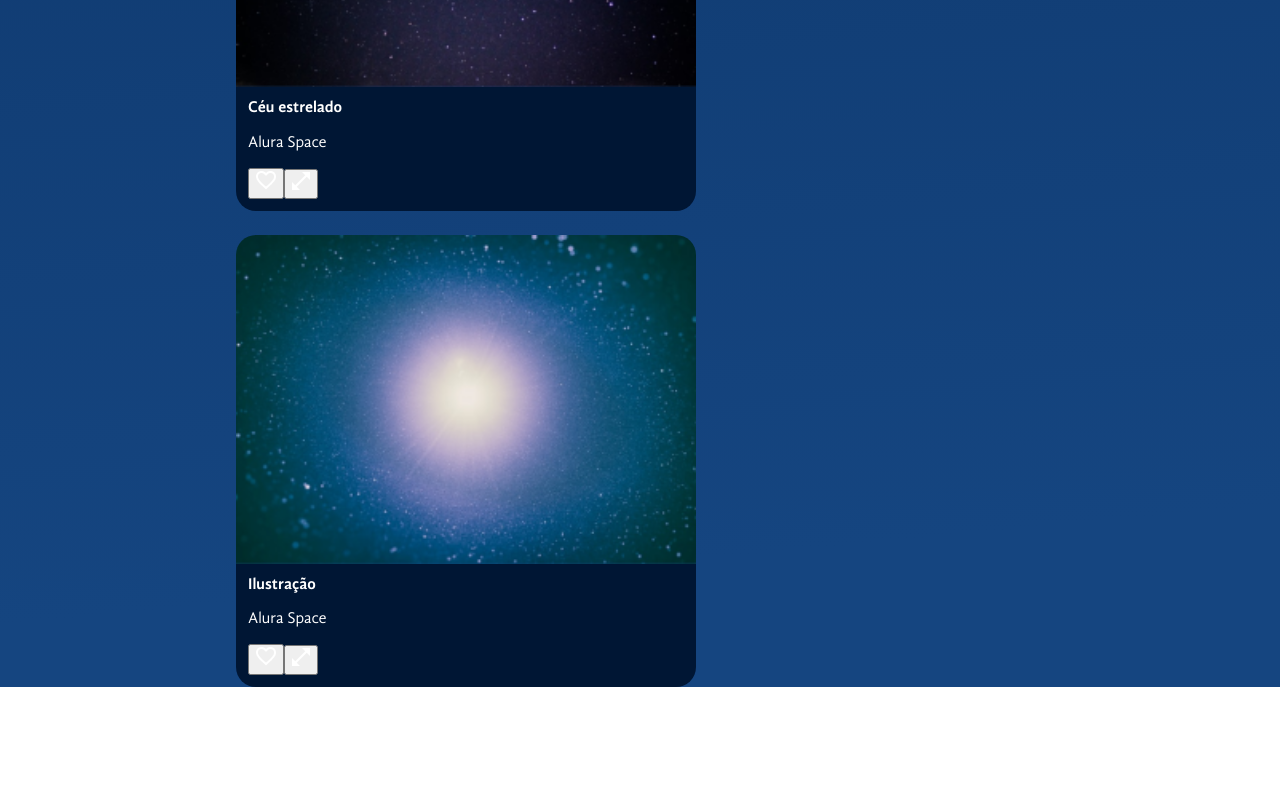
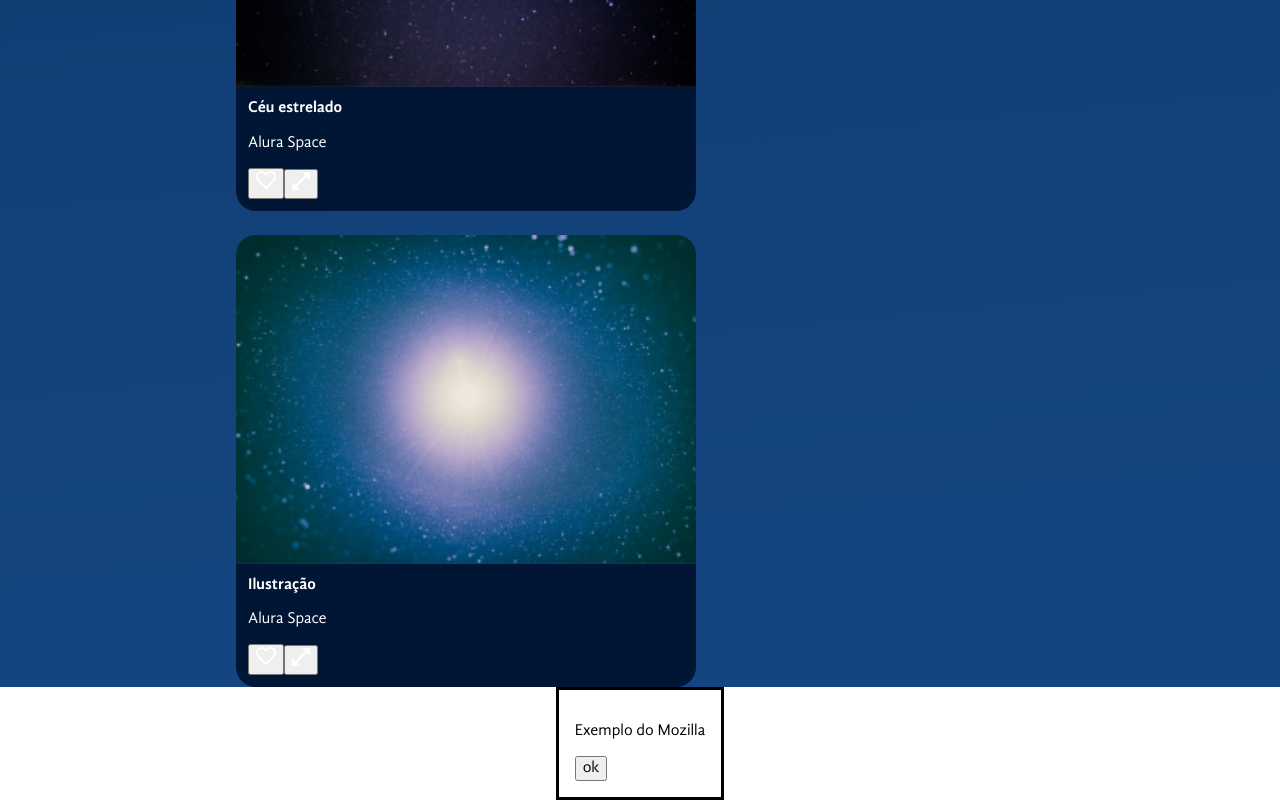
Before and after one commit to GuilFranca/ReactStyledComponents-Alura, a React (Vite) app: page / in a window 1280 px wide. Shown: the part 4813-5613 px from the top of the page. Before the commit the page ends 5500 px from the top, so only its background shows below. Built offline with nearby package versions, Linux system fonts and the light colour scheme.

Commit message:
Aula 4 - 2. Um diálogo para a todos governar Finalziada

```diff
--- a/src/App.jsx
+++ b/src/App.jsx
@@ -7,6 +7,7 @@
 import Galeria from "./components/Galeria";
 import fotos from "./fotos.json"
 import { useState } from "react";
+import ModalZoom from "./components/ModalZoom";
 
 const FundoGradient = styled.div`
   background: linear-gradient(174.61deg, #041833 4.16%, #04244F 48%, #154580 96.76%);
@@ -51,6 +52,7 @@
           </ConteudoGaleria>
         </main>
       </MainContainer>
+      <ModalZoom />
     </FundoGradient>
   )
 }
--- a/src/components/Galeria/index.jsx
+++ b/src/components/Galeria/index.jsx
@@ -14,11 +14,16 @@
 `;
 
 const ContainerFotos = styled.div`
-    display: flex;
+    /* display: flex;
     flex-direction: column;
-    gap: 24px;
+    gap: 24px; */
     /* flex-direction: row;
     flex-wrap: wrap; */
+    display: flex;
+    justify-content: space-between;
+    flex-wrap: wrap;
+    gap: 24px;
+
 `;
 
 const Galeria = ({ fotos = [] }) => {
--- /dev/null
+++ b/src/components/ModalZoom/index.jsx
@@ -0,0 +1,14 @@
+const ModalZoom = () => {
+    return (
+        <>
+            <dialog open>
+                <p>Exemplo do Mozilla</p>
+                <form method="dialog">
+                    <button type="submit">ok</button>
+                </form>
+            </dialog>
+        </>
+    )
+}
+
+export default ModalZoom
```
